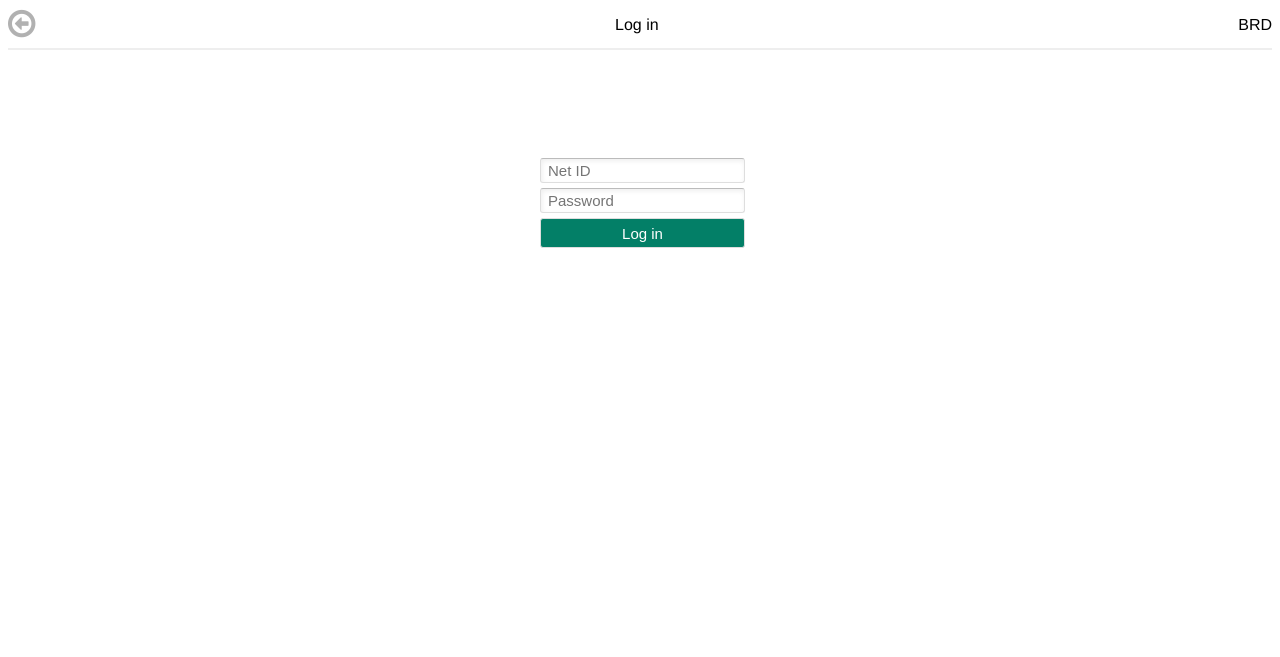
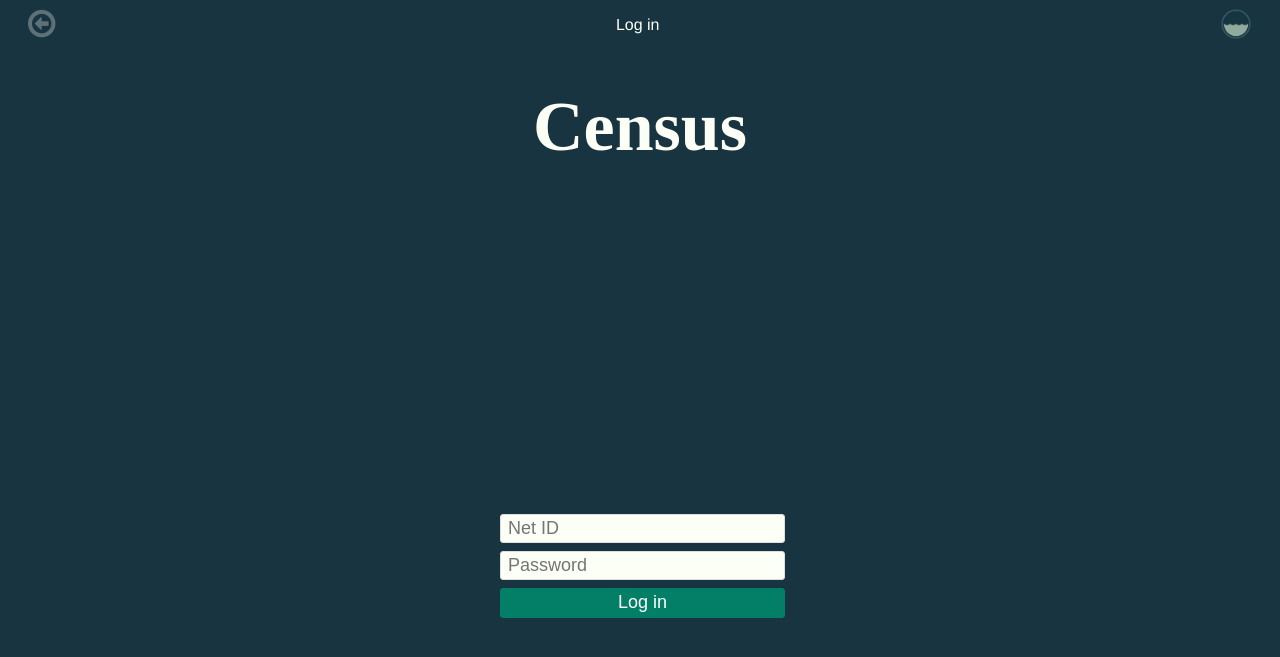
Before and after one commit to jonrovira/hackathon2014, a PHP site: page /login.php in a window 1280 px wide. Shown: the top 657 px of the page. Run offline with PHP 8.4, Linux system fonts and the light colour scheme; some libraries are stand-ins or nearby versions.

Commit message:
logo, branding

```diff
--- a/sandbox/css/global.css
+++ b/sandbox/css/global.css
@@ -1,5 +1,12 @@
+@font-face {
+	font-family: Nevis;
+	src: "fonts/nevis.ttf";
+}
+
+
 html, body {
 	font-family: Helvetica, Arial;
+	background-color: #193441;
 }
 
 
@@ -11,16 +18,13 @@ html, body {
 	vertical-align: middle;
 	list-style-type: none;
 	text-align: center;
+	color: #fcfff5;
 }
 #header ul li {
 	display: inline-block;
 }
 #header ul li:nth-child(1) {
 	float: left;
-}
-#header ul li:nth-child(2) {
-	margin-right: auto;
-	margin-left: auto;
 }
 #header ul li:nth-child(3) {
 	float: right;
@@ -29,10 +33,23 @@ html, body {
 #header ul li a:visited { color: black;}
 #header ul li a:hover {color: black;}
 #header ul li a:active {color: black;}
+#header ul li i {
+	color: #fcfff5;
+}
 #header ul li p {
 	margin-top: 8px;
 	margin-bottom: 0;
 }
-#header hr {
-	border: 1px solid #eee;
+#header ul li a img {
+	max-width: 32px;
 }
+
+
+@media(min-width: 767px) {
+	#header ul li:nth-child(1) {
+		margin-left: 20px;
+	}
+	#header ul li:nth-child(3) {
+		margin-right: 20px;
+	}
+}
--- a/sandbox/css/login.css
+++ b/sandbox/css/login.css
@@ -1,16 +1,23 @@
+#branding {
+	text-align: center;
+}
+#branding h1 {
+	font-family: Nevis;
+	font-size: 70px;
+	color: #fcfff5;
+}
+
 #credentials {
 	width: 200px;
-	padding-top: 100px;
+	padding-top: 10px;
 	margin-right: auto;
 	margin-left: auto;
 }
 #credentials input {
 	width: 196px;
-	margin-bottom: 5px;
+	margin-bottom: 8px;
+	background-color: #fcfff5;
 	border: 1px solid #dedede;
-	border-top-color: #bbb;
-	box-shadow: inset 1px 2px 5px 0px #eee;
-	transition: box-shadow .12s ease-in-out;
 	border-radius: 3px;
 	font-size: 15px;
 	color: #777;
@@ -22,10 +29,23 @@
 #credentials input:nth-child(3) {
 	width: 205px;
 	height: 30px;
-	border-top-color: #dedede;
-	box-shadow: none;
-	transition: none;
+	border: 1px solid #037f67;
 	color: #ffffff;
 	background-color: #037F67; /*024f40*/
 	cursor: pointer;
 }
+
+
+@media(min-width: 767px) {
+	#credentials {
+		width: 280px;
+		padding-top: 300px;
+	}
+	#credentials input {
+		width: 276px;
+		font-size: 18px;
+	}
+	#credentials input:nth-child(3) {
+		width: 285px;
+	}
+}
--- a/sandbox/header.html
+++ b/sandbox/header.html
@@ -2,8 +2,6 @@
 	<ul>
 		<li><a><i class="fa fa-arrow-circle-o-left fa-2x"></i></a></li>
 		<li><p></p></li>
-		<li><p>BRD</p></li>
+		<li><a href="login.php"><img src="graphics/Census-Logo.png"></a></li>
 	</ul>
-
-	<hr>
 </div>
--- a/sandbox/login.php
+++ b/sandbox/login.php
@@ -12,6 +12,9 @@
 	<body>
 		<?php include 'header.html'; ?>
 
+		<div id="branding">
+			<h1>Census</h1>
+		</div>
 		<div id="credentials">
 			<input type="text" id="netid" placeholder="Net ID">
 			<input type="password" id="netidpass" placeholder="Password">
```
Also changed, not shown: sandbox/css/courses.css (+11 -1 lines), sandbox/css/hub.css (+7 -0 lines), sandbox/fonts/nevis.ttf (added), sandbox/graphics/Census-Logo.png (added), 2 other files.
